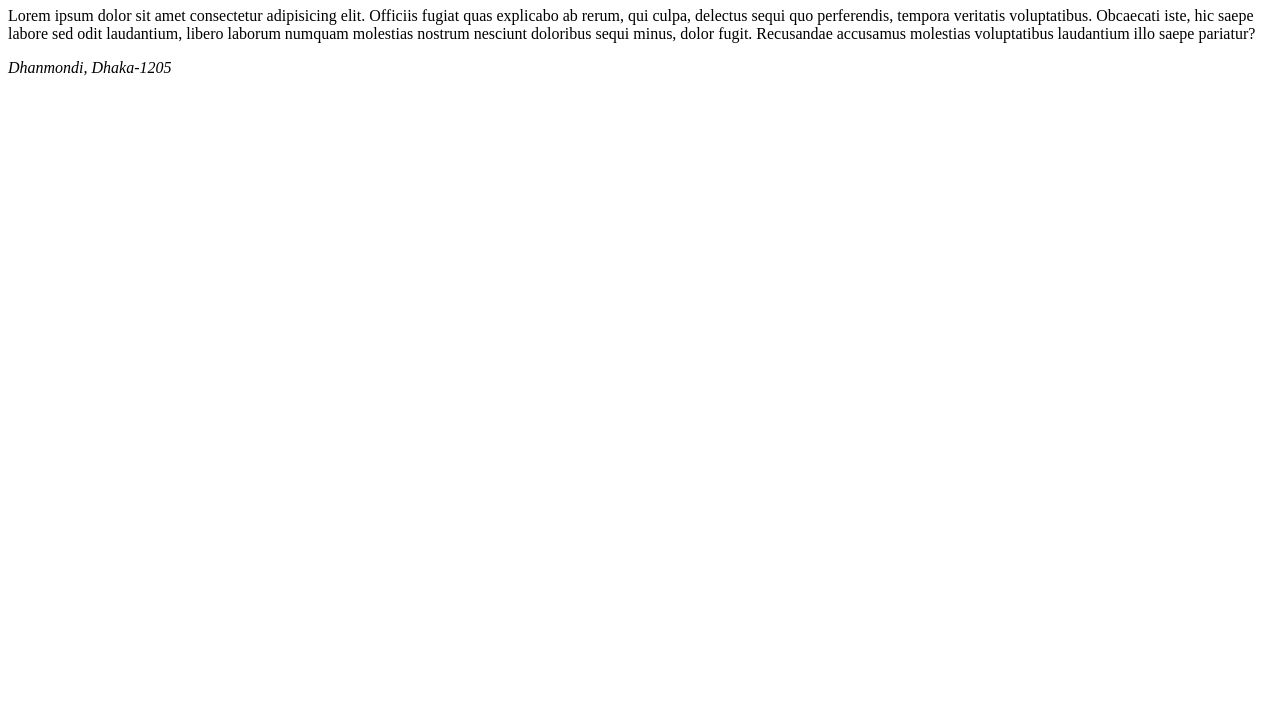
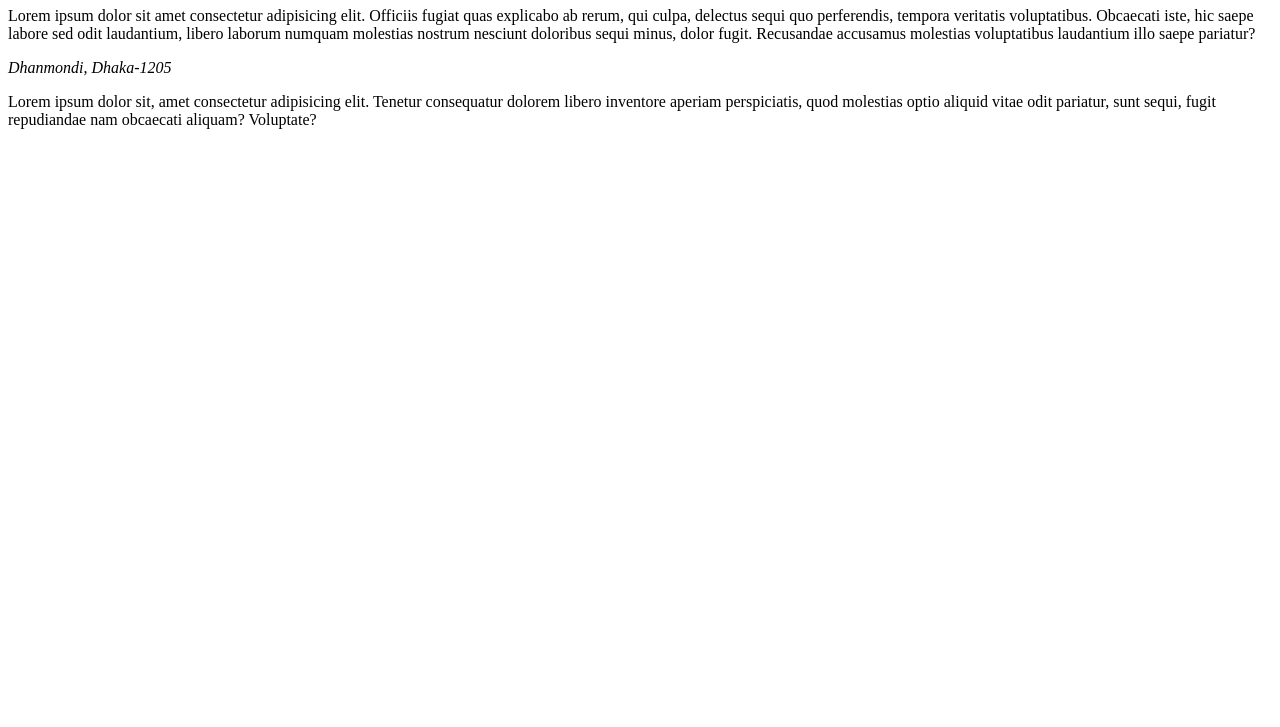
Before and after one commit to mdshadmansakibpromit/my-first-repo, a plain HTML site: page index.html in a window 1280 px wide. Shown: the part 73-800 px from the top of the page. Drawn offline with Linux system fonts and the light colour scheme.

Commit message:
again added

```diff
--- a/index.html
+++ b/index.html
@@ -11,6 +11,7 @@
         <h1>This is our first post</h1>
         <p>Lorem ipsum dolor sit amet consectetur adipisicing elit. Officiis fugiat quas explicabo ab rerum, qui culpa, delectus sequi quo perferendis, tempora veritatis voluptatibus. Obcaecati iste, hic saepe labore sed odit laudantium, libero laborum numquam molestias nostrum nesciunt doloribus sequi minus, dolor fugit. Recusandae accusamus molestias voluptatibus laudantium illo saepe pariatur?</p>
         <address>Dhanmondi, Dhaka-1205</address>
+        <p>Lorem ipsum dolor sit, amet consectetur adipisicing elit. Tenetur consequatur dolorem libero inventore aperiam perspiciatis, quod molestias optio aliquid vitae odit pariatur, sunt sequi, fugit repudiandae nam obcaecati aliquam? Voluptate?</p>
     </div>
 </body>
 </html>
```
